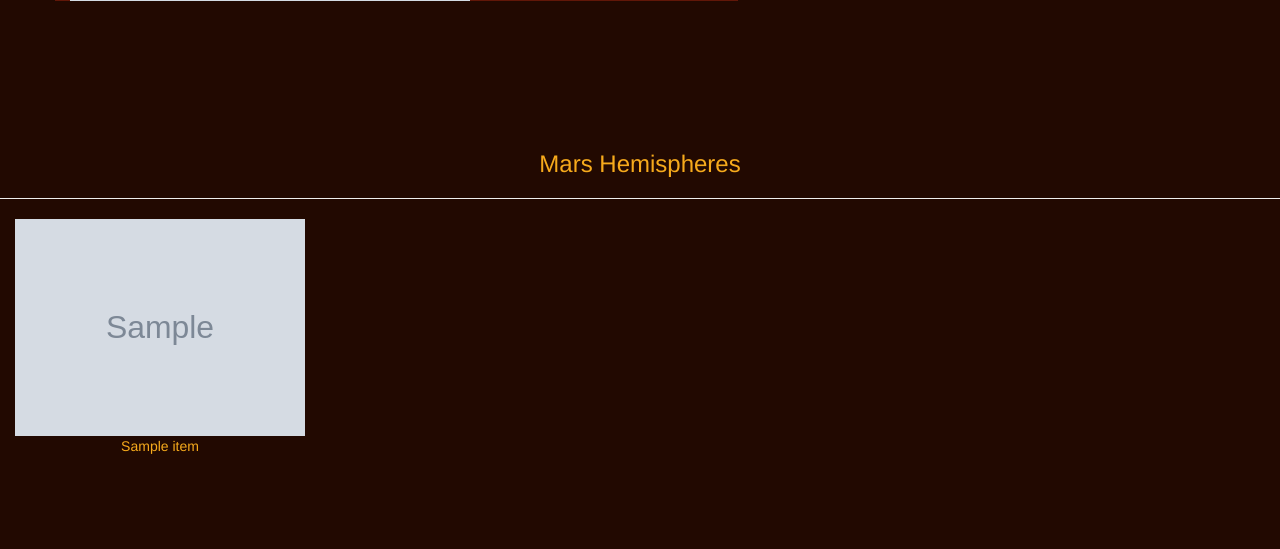
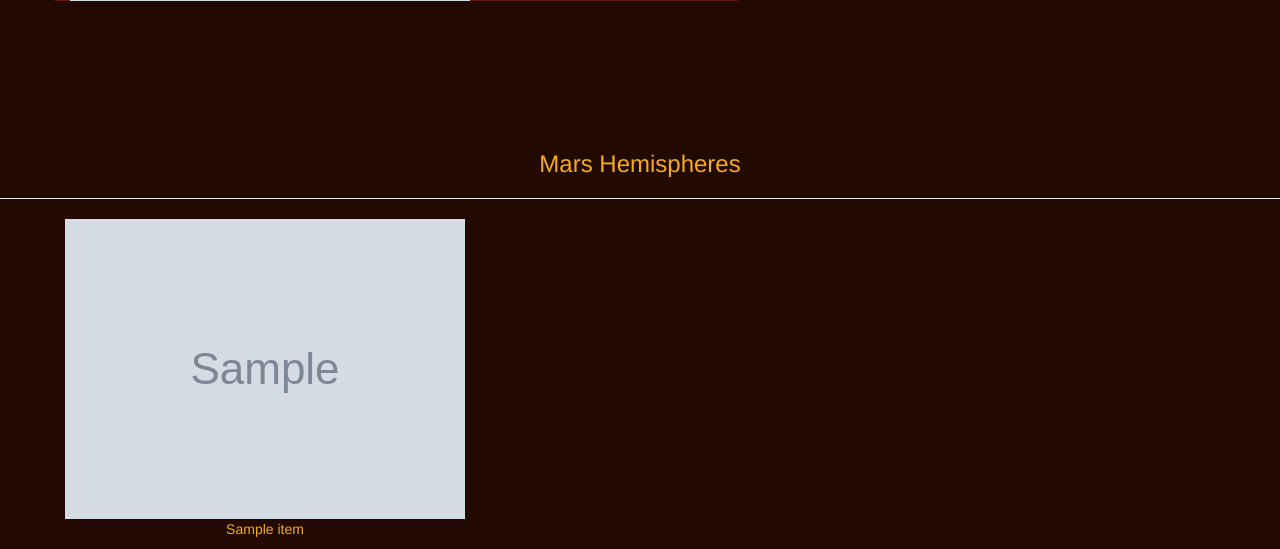
Before and after one commit to CoreyGaunt/Web-Scraping-Challenge, a Flask app: page / in a window 1280 px wide. Shown: the part 948-1497 px from the top of the page. Before the commit the page ends 1402 px from the top, so only its background shows below. Run offline with Flask 2, Linux system fonts and the light colour scheme; grey boxes marked "Sample" are stand-in pictures; a database or web service that is not in the repository returns one stand-in record (values such as "Sample title"); some libraries are stand-ins or nearby versions.

Commit message:
just kidding

```diff
--- a/Missions_to_Mars/templates/index.html
+++ b/Missions_to_Mars/templates/index.html
@@ -55,11 +55,11 @@
     <h3 style="padding-top: 50px; margin-top: 100px; text-align: center;">Mars Hemispheres</h3>
         <div class="card-deck">
             <hr>
-            <div class="col-md-6" style="margin: auto;">
+            <div class="col-md-6">
                 <div class="row">
                     {% for item in mars.hemispheres %}
                     <div class="col-md-6"style="text-align:center;">
-                        <div class="card"style="text-align:center;">
+                        <div class="card"style="text-align:center;width:500px;margin:auto;">
                             <img class="card-img-top" src="{{ item.img_url }}"style="max-width:100%; max-height: auto;" />
                             <div class="card-body">
                                 <p class="card-text">{{ item.title }}</p>
```
